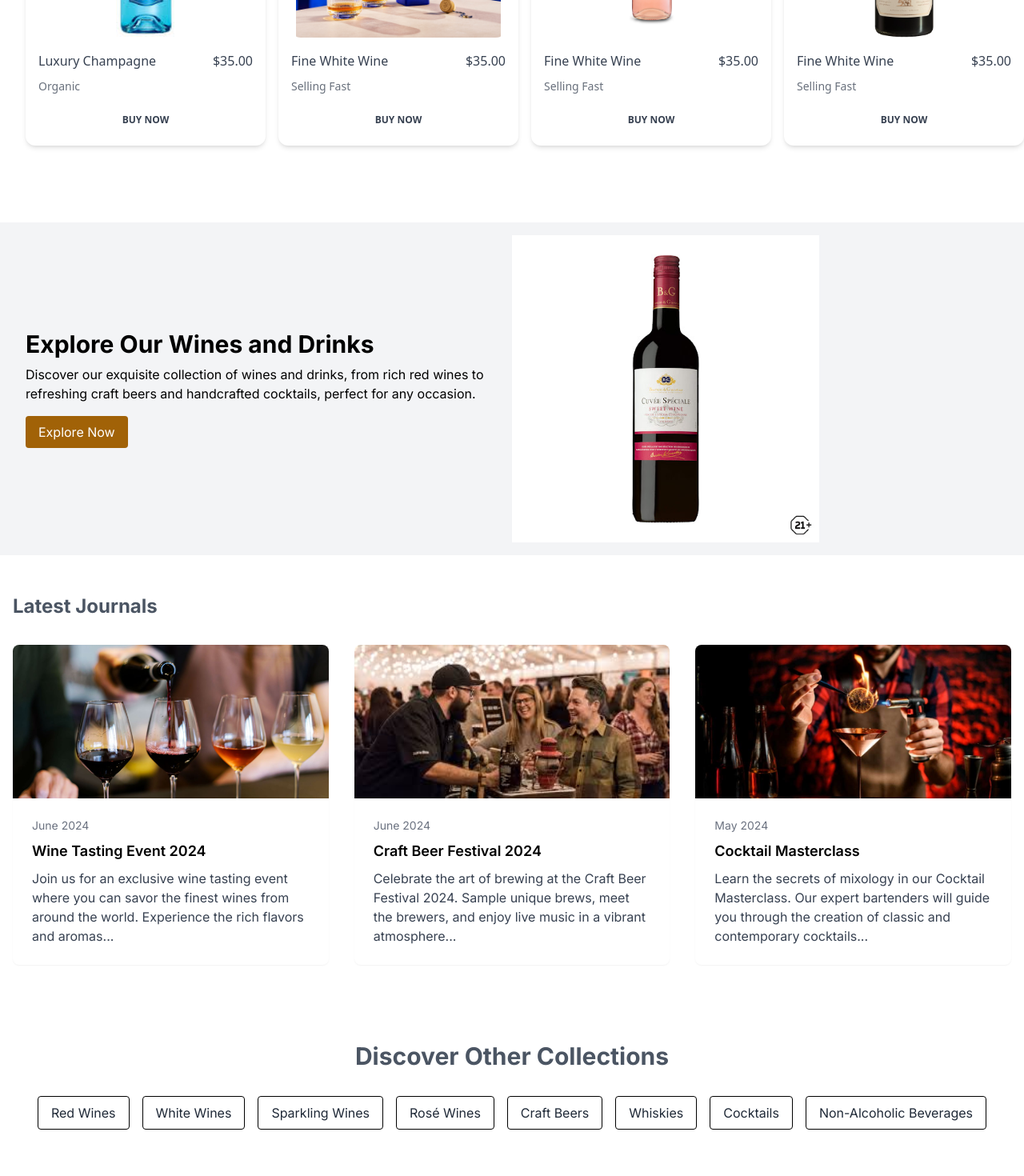
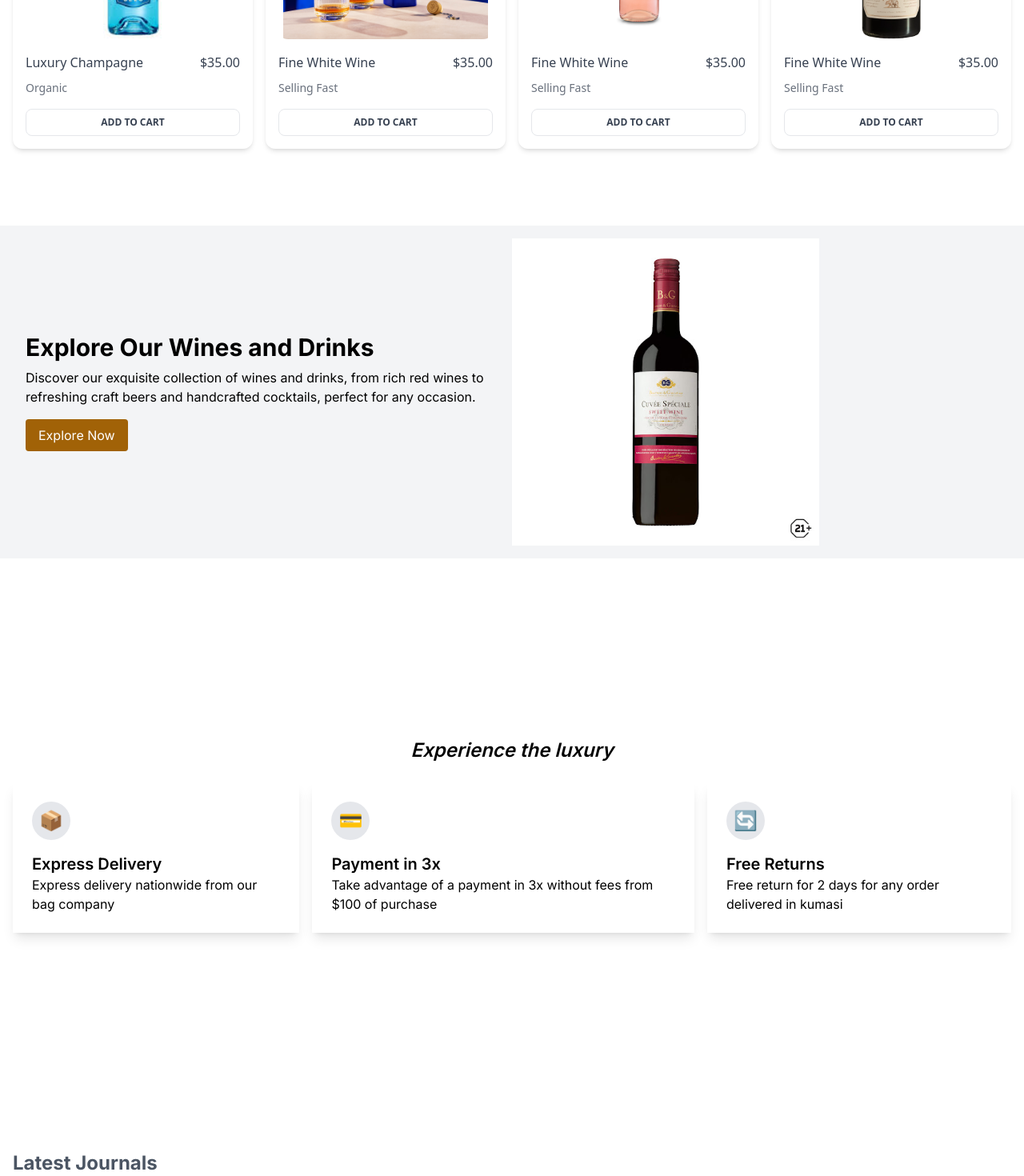
Before and after one commit to akglitch/llounge, a Next.js app: page / in a window 1280 px wide. Shown: the part 1640-3110 px from the top of the page at 80% size. Built offline with nearby package versions, Linux system fonts and the light colour scheme.

Commit message:
added servce.tsx and made minor changes to the featured products.tsx

```diff
--- a/app/components/Discover.tsx
+++ b/app/components/Discover.tsx
@@ -13,7 +13,7 @@ const collections = [
 
 const Discover: React.FC = () => {
   return (
-    <div className="container mx-auto py-12 px-4 text-center">
+    <div className="container mx-auto py-56 px-4 text-center">
       <h2 className="text-3xl text-gray-600 font-bold mb-8">Discover Other Collections</h2>
       <div className="flex flex-wrap justify-center gap-4">
         {collections.map((collection, index) => (
--- a/app/components/FeaturedProducts.tsx
+++ b/app/components/FeaturedProducts.tsx
@@ -79,7 +79,7 @@ const products: Product[] = [
 
 const ProductCard: React.FC<Product> = ({ imageUrl, altText, label, price, status }) => {
   return (
-    <div className="relative flex flex-col text-gray-700 bg-white shadow-md bg-clip-border rounded-xl w-full m-4">
+    <div className="mx-auto max-w-screen-xl relative flex flex-col text-gray-700 bg-white shadow-md bg-clip-border rounded-xl w-full m-4">
       <div className="relative mx-4 mt-4 overflow-hidden text-gray-700 bg-white bg-clip-border rounded-xl h-64">
         <img src={imageUrl} alt={altText} className="object-contain w-full h-full" />
       </div>
@@ -97,11 +97,12 @@ const ProductCard: React.FC<Product> = ({ imageUrl, altText, label, price, statu
         </p>
       </div>
       <div className="p-4 pt-0">
-        <button
-          className="align-middle select-none font-sans font-bold text-center uppercase transition-all disabled:opacity-50 disabled:shadow-none disabled:pointer-events-none text-xs py-2 px-4 rounded-lg shadow-gray-900/10 hover:shadow-gray-900/20 focus:opacity-85 active:opacity-85 active:shadow-none block w-full bg-blue-gray-900/10 text-blue-gray-900 shadow-none hover:scale-105 focus:scale-105 active:scale-100"
-          type="button">
-          Buy Now
-        </button>
+      <button
+  className="align-middle select-none font-sans font-bold text-center uppercase transition-all disabled:opacity-50 disabled:shadow-none disabled:pointer-events-none text-xs py-2 px-4 rounded-lg shadow-gray-900/10 hover:shadow-gray-900/20 focus:opacity-85 active:opacity-85 active:shadow-none block w-full bg-blue-gray-900/10 text-blue-gray-900 shadow-none hover:scale-105 focus:scale-105 active:scale-100 border border-blue-gray-900"
+  type="button">
+  Add to Cart
+</button>
+
       </div>
     </div>
   );
@@ -109,7 +110,7 @@ const ProductCard: React.FC<Product> = ({ imageUrl, altText, label, price, statu
 
 const Products: React.FC = () => {
   return (
-    <div className="container mx-auto max-w-screen-xl mt-20 mb-20 px-4">
+    <div className=" mx-auto max-w-screen-xl mt-20 mb-20 px-4">
       <h2 className="text-2xl font-bold text-gray-700 mb-8 text-center sm:text-left">Featured Products</h2>
       <div className="grid grid-cols-1 sm:grid-cols-2 lg:grid-cols-4 gap-4">
         {products.map((product) => (
--- a/app/components/Footer.tsx
+++ b/app/components/Footer.tsx
@@ -47,7 +47,7 @@ const footerSections: FooterSection[] = [
 
 const Footer: React.FC = () => {
   return (
-    <div className="flex items-end w-full min-h-screen bg-white">
+    <div className="flex items-end w-full  bg-white">
       <footer className="w-full text-gray-700 bg-gray-100 body-font">
         <div className="container flex flex-col flex-wrap px-5 py-24 mx-auto md:items-center lg:items-start md:flex-row md:flex-nowrap">
           <div className="flex-shrink-0 w-64 mx-auto text-center md:mx-0 md:text-left">
--- /dev/null
+++ b/app/components/Service.tsx
@@ -0,0 +1,34 @@
+import React from 'react';
+
+const Services = () => {
+  return (
+    <div className="container mx-auto max-w-screen-xl bg-white py-56 px-4">
+      <h2 className="text-center text-2xl md:text-3xl lg:text-2xl italic mb-36 text-black font-semibold mb-6">Experience the luxury</h2>
+      <div className="flex flex-col md:flex-row md:justify-start space-y-4 md:space-y-0 md:space-x-4">
+        <div className="flex flex-col items-start p-6 shadow-lg">
+          <div className="h-12 w-12 bg-gray-200 flex items-center justify-center rounded-full mb-4">
+            <span className="block text-2xl">📦</span>
+          </div>
+          <h3 className="text-lg md:text-xl text-black font-semibold">Express Delivery</h3>
+          <p className="text-sm md:text-base text-black text-left">Express delivery nationwide from our bag company</p>
+        </div>
+        <div className="flex flex-col items-start p-6 shadow-lg">
+          <div className="h-12 w-12 bg-gray-200 flex items-center justify-center rounded-full mb-4">
+            <span className="block text-2xl">💳</span>
+          </div>
+          <h3 className="text-lg md:text-xl text-black font-semibold">Payment in 3x</h3>
+          <p className="text-sm md:text-base text-black text-left">Take advantage of a payment in 3x without fees from $100 of purchase</p>
+        </div>
+        <div className="flex flex-col items-start p-6 shadow-lg">
+          <div className="h-12 w-12 bg-gray-200 flex items-center justify-center rounded-full mb-4">
+            <span className="block text-2xl">🔄</span>
+          </div>
+          <h3 className="text-lg md:text-xl text-black font-semibold">Free Returns</h3>
+          <p className="text-sm md:text-base text-black text-left">Free return for 2 days for any order delivered in kumasi</p>
+        </div>
+      </div>
+    </div>
+  );
+};
+
+export default Services;
--- a/app/page.tsx
+++ b/app/page.tsx
@@ -5,6 +5,7 @@ import Blog from "./components/Blog";
 import Discover from "./components/Discover";
 import Product from "./components/Productpage";
 import Footer from "./components/Footer";
+import Services from "./components/Service";
 
 
 export default function Home() {
@@ -13,6 +14,7 @@ export default function Home() {
       <Product />
       <FeaturedProducts />
       <Explore />
+      <Services />
       <Blog />
       <Discover />
      <Footer />
```
